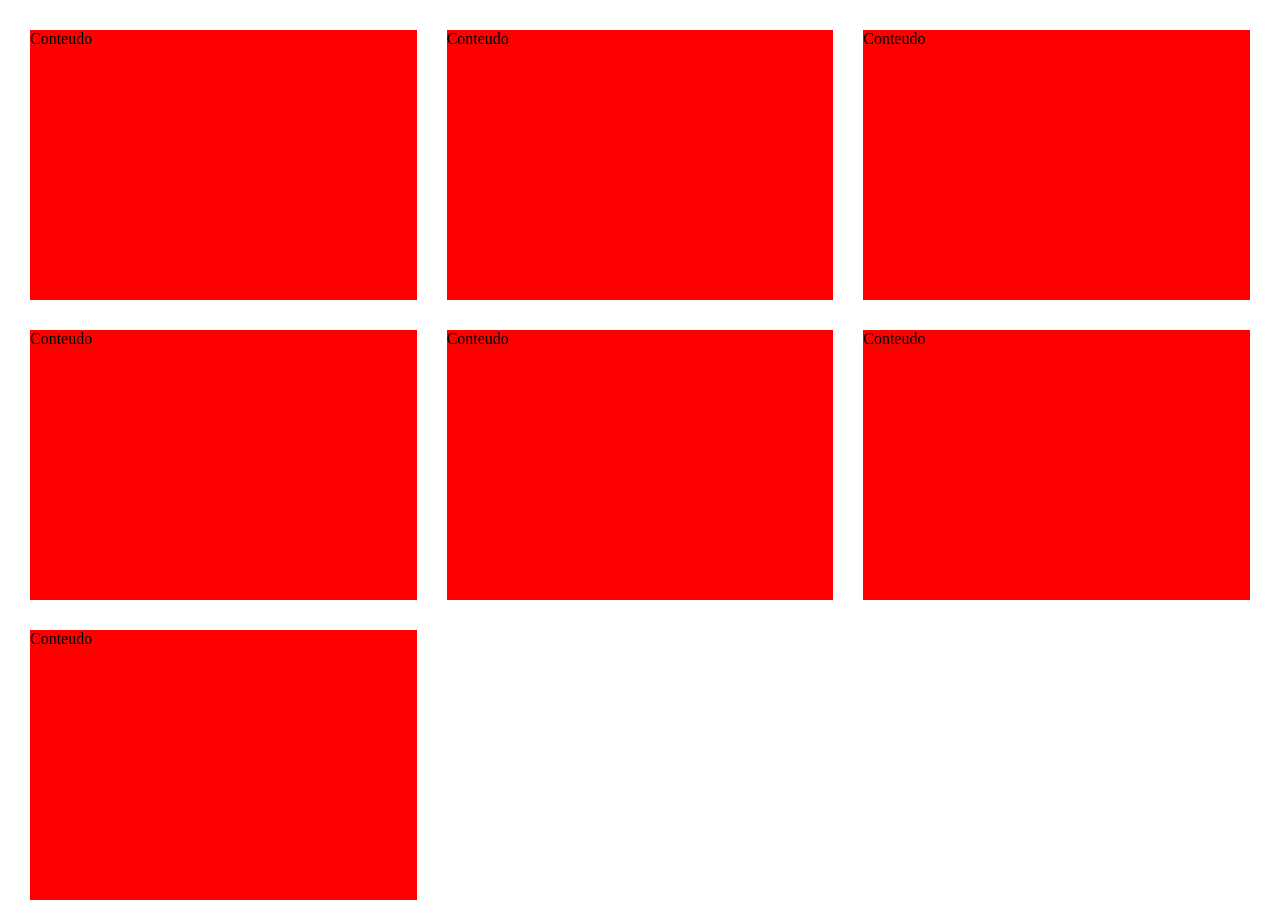
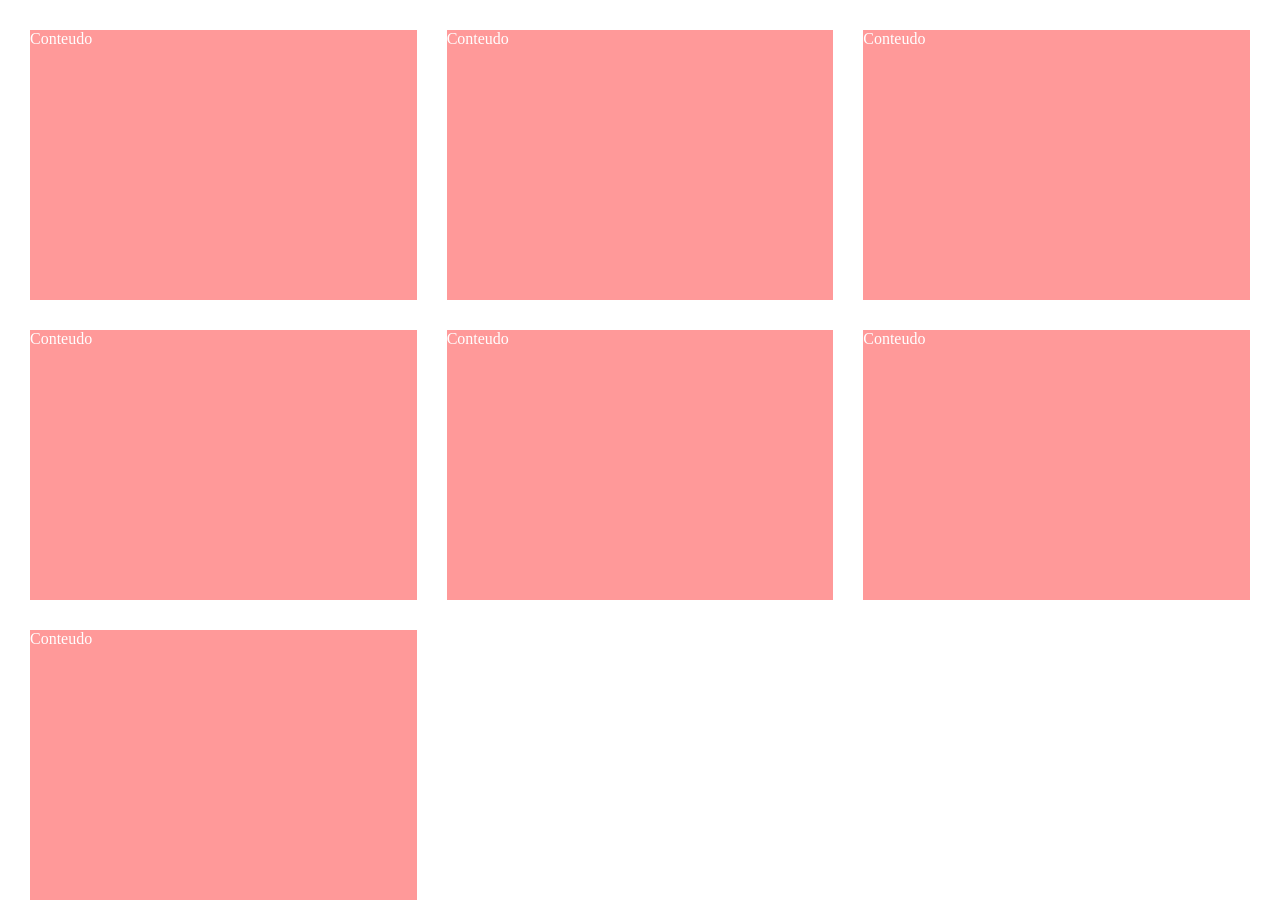
Before and after one commit to JibranMachiavelli/Curso_JS-TS, a plain HTML site: page Seção 33 HTML5 e CSS3/Aula16/index.html in a window 1280 px wide. Shown: the top 918 px of the page. Drawn offline with Linux system fonts and the light colour scheme.

Commit message:
Cores HTML & CSS
    background: #F00;
    background-color: rgb(red, green, blue);
    background-color: red; /*ABCDEF123456789*/
    background-color: rgba(255, 0, 0, 0.4);
    color: #FFF;
    background-color: hsla(hue, saturation, lightness, alpha);

```diff
--- a/Seção 33 HTML5 e CSS3/Aula16/css/style.css
+++ b/Seção 33 HTML5 e CSS3/Aula16/css/style.css
@@ -28,5 +28,9 @@ p {
 .grid .col-coltent {
     width: 100%;
     height: 100%;
-    background: red;
+    background: #F00;
+    background-color: rgb(red, green, blue);
+    background-color: red; /*ABCDEF123456789*/
+    background-color: rgba(255, 0, 0, 0.4);
+    color: #FFF;
 }
```
